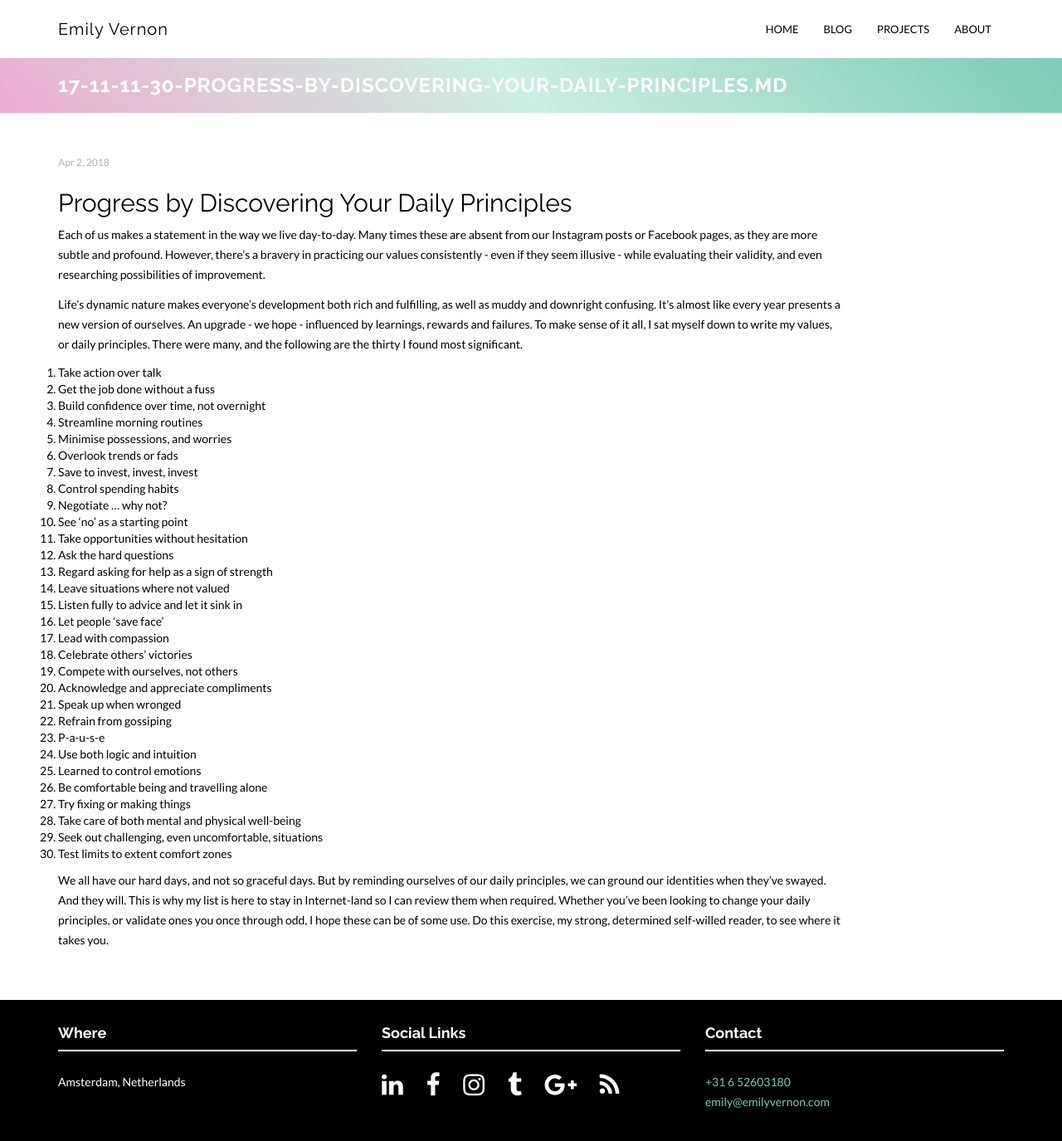
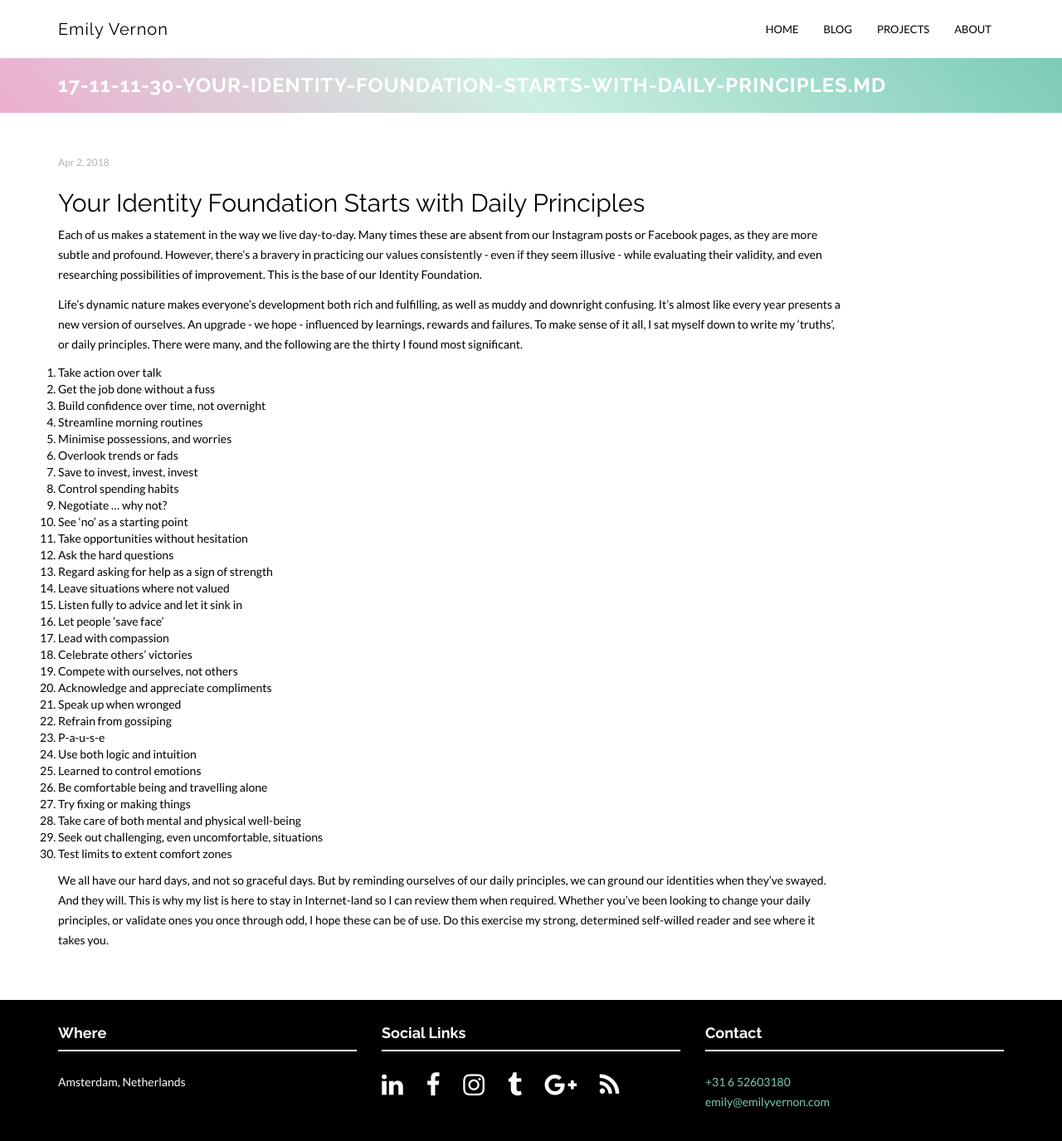
Before and after one commit to emilygv/emilyvernon.com, a Jekyll site: the page built from _posts/2018-04-02-17-11-11-30-truths-i-live-by-md.md, in a window 1280 px wide and 1387 px high. Shown: the top 1375 px of the window at 83% size. Built offline with Jekyll 4.4.1, drawn with Linux system fonts in a browser that asks for light colours; nearby versions of some CDN libraries.

Commit message:
Create 2018-04-02-17-11-11-30-truths-i-live-by-md.md

```diff
--- a/_posts/2018-04-02-17-11-11-30-truths-i-live-by-md.md
+++ b/_posts/2018-04-02-17-11-11-30-truths-i-live-by-md.md
@@ -1,12 +1,12 @@
 ---
 published: true
-title: 17-11-11-30-Progress-by-Discovering-Your-Daily-Principles.md
+title: 17-11-11-30-Your-Identity-Foundation-Starts-with-Daily-Principles.md
 ---
-## Progress by Discovering Your Daily Principles
+## Your Identity Foundation Starts with Daily Principles
 
-Each of us makes a statement in the way we live day-to-day. Many times these are absent from our Instagram posts or Facebook pages, as they are more subtle and profound. However, there’s a bravery in practicing our values consistently - even if they seem illusive - while evaluating their validity, and even researching possibilities of improvement.
+Each of us makes a statement in the way we live day-to-day. Many times these are absent from our Instagram posts or Facebook pages, as they are more subtle and profound. However, there’s a bravery in practicing our values consistently - even if they seem illusive - while evaluating their validity, and even researching possibilities of improvement. This is the base of our Identity Foundation.
 
-Life’s dynamic nature makes everyone’s development both rich and fulfilling, as well as muddy and downright confusing. It's almost like every year presents a new version of ourselves. An upgrade - we hope - influenced by learnings, rewards and failures. To make sense of it all, I sat myself down to write my values, or daily principles. There were many, and the following are the thirty I found most significant.
+Life’s dynamic nature makes everyone’s development both rich and fulfilling, as well as muddy and downright confusing. It's almost like every year presents a new version of ourselves. An upgrade - we hope - influenced by learnings, rewards and failures. To make sense of it all, I sat myself down to write my 'truths', or daily principles. There were many, and the following are the thirty I found most significant.
 
 1. Take action over talk
 2. Get the job done without a fuss
@@ -39,4 +39,4 @@ Life’s dynamic nature makes everyone’s development both rich and fulfilling,
 29. Seek out challenging, even uncomfortable, situations
 30. Test limits to extent comfort zones
 
-We all have our hard days, and not so graceful days. But by reminding ourselves of our daily principles, we can ground our identities when they’ve swayed. And they will. This is why my list is here to stay in Internet-land so I can review them when required. Whether you’ve been looking to change your daily principles, or validate ones you once through odd, I hope these can be of some use. Do this exercise, my strong, determined self-willed reader, to see where it takes you.
+We all have our hard days, and not so graceful days. But by reminding ourselves of our daily principles, we can ground our identities when they’ve swayed. And they will. This is why my list is here to stay in Internet-land so I can review them when required. Whether you’ve been looking to change your daily principles, or validate ones you once through odd, I hope these can be of  use. Do this exercise my strong, determined self-willed reader and see where it takes you.
```
